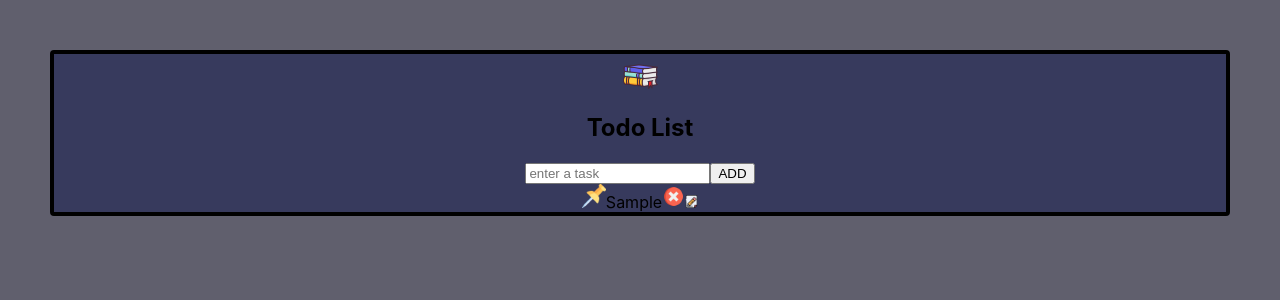
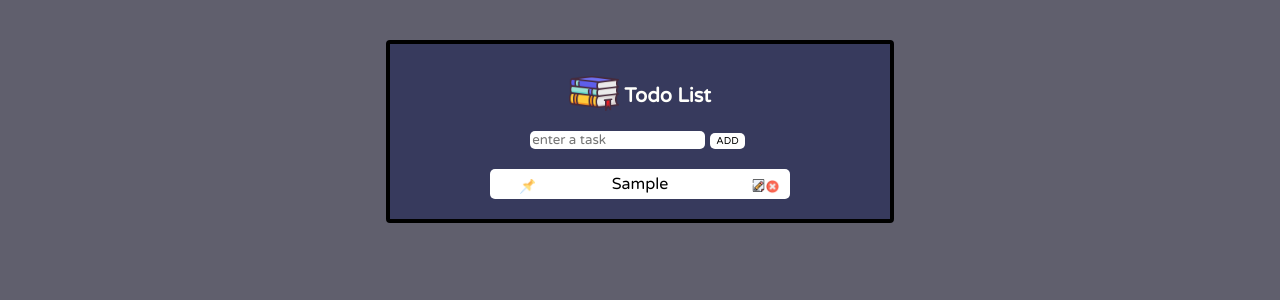
Before and after one commit to koushalAkash26/todo-react, a React (Create React App) app: page / in a window 1280 px wide. Both pictures are taken after typing "Sample" into the empty fields and a click on the button "ADD". Shown: the top 300 px of the page. Built offline with nearby package versions, Linux system fonts and the light colour scheme.

Commit message:
todoformed

```diff
--- a/public/index.html
+++ b/public/index.html
@@ -9,6 +9,9 @@
       name="description"
       content="Web site created using create-react-app"
     />
+    <link rel="preconnect" href="https://fonts.googleapis.com">
+    <link rel="preconnect" href="https://fonts.gstatic.com" crossorigin>
+    <link href="https://fonts.googleapis.com/css2?family=Varela+Round&display=swap" rel="stylesheet">
     <link rel="apple-touch-icon" href="%PUBLIC_URL%/logo192.png" />
     <!--
       manifest.json provides metadata used when your web app is installed on a
--- a/src/App.js
+++ b/src/App.js
@@ -8,13 +8,13 @@ function App() {
   return (
     <div className="App">
       <section className={style.mainContainer}>
-      <img
+        <div className={style.headContainer}><img
             className={style.titleicon}
             src={Book}
             alt="tick"
             // onClick={ handleChangeActive}
           />
-        <h1>Todo List</h1>
+        <p className={style.mainHeading}>Todo List</p>  </div>
       <Skeleton></Skeleton>
       </section>
     </div>
--- a/src/components/appStyle.module.css
+++ b/src/components/appStyle.module.css
@@ -2,26 +2,100 @@ body{
     background-color: rgb(96,95,109)
 }
 .mainContainer{
-    margin:50px;
+    margin:0 auto;
     border: 4px solid;
+    margin-top:40px;
     border-radius: 4px;
     background-color: rgb(55,58,93);
+    width: 500px;
 }
 .mainHeading{
-    display:inline;
+    font-family: 'Varela Round', sans-serif;
+    font-size: 20px;
+    font-weight: 700;
+    padding-top: 20px;
+    padding-left: 5px;
+    color:rgb(255,255,251)
+}
+.searchBox{
+    border-radius: 5px;
+    border:none;
+    font-family: 'Varela Round', sans-serif;
+}
+.searchBoxnotify{
+    border-radius: 5px;
+    border:none;
+    box-shadow: 0 0 2.5px 2.5px red;
+    font-family: 'Varela Round', sans-serif;
 
 }
+.button{
+    border-radius: 5px;
+    border:none;
+    font-size: 10px;
+    margin-top: 0px;
+    margin-right: 5px;
+    margin-left: 5px;
+    height:16px;
+    font-family: 'Varela Round', sans-serif;
+    background-color:rgb(255,255,255);
+}
+.button2{
+    border-radius: 5px;
+    border:none;
+    font-size: 10px;
+    margin-top: 0px;
+    margin-right: 5px;
+    margin-left: 5px;
+    box-shadow: 0 0 2.5px 2.5px red;
+    height:16px;
+    font-family: 'Varela Round', sans-serif;
+    background-color:rgb(255,255,255);
+}
+.todos{
+    min-height:30px;
+    margin: 0 auto;
+    margin-top: 20px;
+    margin-bottom:20px;
+    width:60%;
+    border:none;
+    border-radius: 5px;
+    background-color: rgb(255,255,255);
+    position: relative;
+}
+.headContainer{
+    display: flex;
+    flex-direction: row;
+    justify-content: center;
+    align-items: center;
+}
+
 .titleicon{
-    width:35px;
+    width:50px;
+    display: inline;
 
 }
 .toggleicon{
-    width:24px;
+    width:15px;
     display:inline !important;
+    position: absolute;
+    top:10px;
+    left:30px;
 }
 .deleteicon{
-    width:23px;
+    width:15px;
+    position: absolute;
+    top:10px;
+    right:10px;
 }
 .editicon{
     width:13px;
+    position: absolute;
+    top:10px;
+    right:25px;
 }
+.content{
+    padding-top: 5px;
+    font-family: 'Varela Round', sans-serif;
+
+}
--- a/src/components/skeleton.js
+++ b/src/components/skeleton.js
@@ -2,6 +2,7 @@ import React,{useState} from 'react'
 import { v4 as uuidv4 } from 'uuid';
 import Icontoggler from './togglericon'
 import Cancel from './cancel'
+import styles from './appStyle.module.css'
 
 function Skeleton() {
     const[todo,setTodo]=useState("")
@@ -30,11 +31,11 @@ function Skeleton() {
     }
     return (
         <div>
-            <div>
-            <input value={todo} onChange={(e)=>setTodo(e.target.value)} placeholder="enter a task"></input>
-           {!edit ?<button onClick={creator}>ADD</button>:<button onClick={creator}>change</button>}
-           </div>
-           {todos.map((todo)=><div key={todo.taskid}><Icontoggler></Icontoggler><p style={{display:"inline"}}>{todo.task}</p><Cancel collection={todos} setTodos={setTodos} id={todo.taskid} setEdit={setEdit}></Cancel></div>)}
+
+            <input value={todo} onChange={(e)=>setTodo(e.target.value)} placeholder="enter a task" className={!edit ? styles.searchBox:styles.searchBoxnotify}></input>
+           {!edit ?<button className={styles.button} onClick={creator}>ADD</button>:<button className={styles.button2} onClick={creator}>change</button>}
+
+           {todos.map((todo)=><div className={styles.todos} key={todo.taskid}><Icontoggler></Icontoggler><p className={styles.content}>{todo.task}</p><Cancel collection={todos} setTodos={setTodos} id={todo.taskid} setEdit={setEdit}></Cancel></div>)}
         </div>
 
 
```
